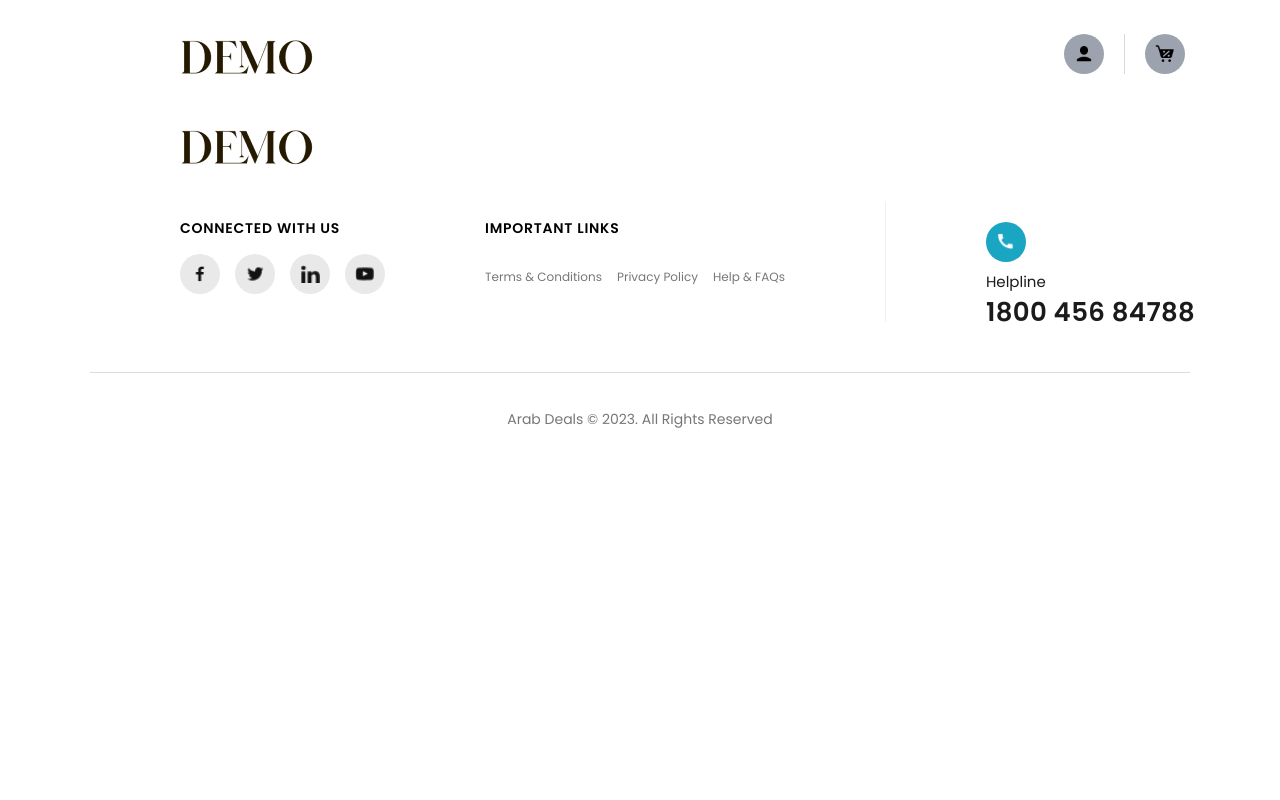
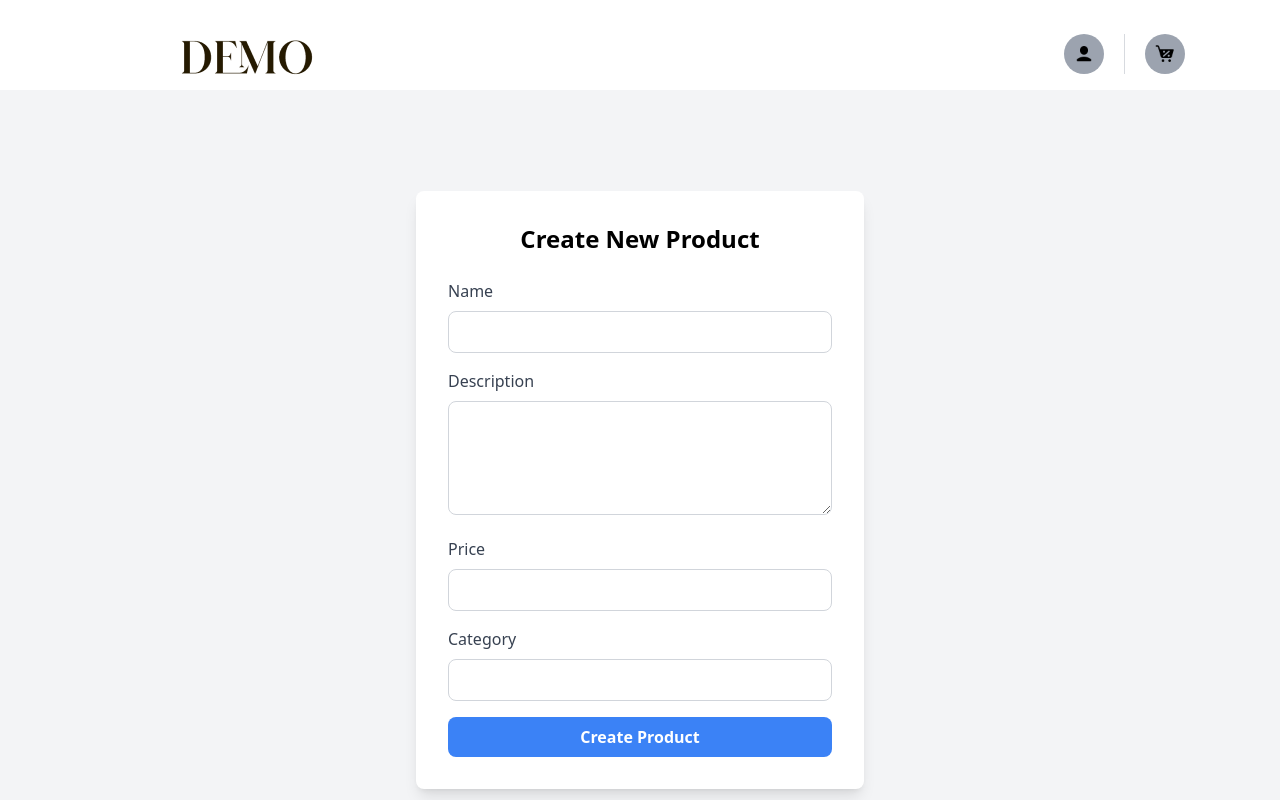
Before and after one commit to Janna007/credot, a React (Vite) app in the folder client/: page /create-product in a window 1280 px wide. Shown: the top 800 px of the page. Built offline with nearby package versions, Linux system fonts and the light colour scheme; sample sign-in values are in the browser's storage.

Commit message:
create product

```diff
--- a/client/src/App.jsx
+++ b/client/src/App.jsx
@@ -13,6 +13,7 @@ import MyOrder from './pages/MyOrder'
 import ProtectedRoute from './ProtectedRoute';
 import Dashboard from './pages/Dashboard'
 import AdminOrders from './pages/AdminOrders'
+import CreateProduct from './components/dashboard/CreateProduct'
 
 function App() {
 
@@ -30,6 +31,7 @@ function App() {
         <Route path='/my-order' element={<ProtectedRoute element={<MyOrder />} />} />
         <Route path='/dashboard' element={<ProtectedRoute element={<Dashboard />} adminOnly={true} />} />
         <Route path='/orders' element={<ProtectedRoute element={<AdminOrders />}  />} />
+        <Route path='/create-product' element={<ProtectedRoute element={<CreateProduct />}  />} />
 
       </Routes>
       <Footer/>
--- /dev/null
+++ b/client/src/components/dashboard/CreateProduct.jsx
@@ -0,0 +1,116 @@
+import React, { useState } from 'react';
+import api from '../../api/api';
+
+import { useNavigate } from 'react-router-dom'
+
+function CreateProduct() {
+    const navigate=useNavigate()
+  const [formData, setFormData] = useState({
+    name: '',
+    description: '',
+    price: '',
+    category: ''
+  });
+
+  const [error,setError]=useState()
+
+  const handleChange = (e) => {
+    const { name, value } = e.target;
+    setFormData({
+      ...formData,
+      [name]: value
+    });
+  };
+
+  const handleSubmit =async (e) => {
+    e.preventDefault();
+    try {
+        const response=await api.post("/products/create",formData)
+        console.log(response)
+        if(response.data.success){
+            navigate("/dashboard")
+            setError("")
+        }
+
+    } catch (error) {
+        console.error('Error:', error);
+        setError(error.response.data.message)
+    }
+  };
+
+  return (
+    <div className="flex justify-center items-center min-h-screen bg-gray-100 py-[20px] ">
+      <div className="w-full max-w-md p-8 bg-white rounded-lg shadow-lg">
+        <h2 className="text-2xl font-bold mb-6 text-center">Create New Product</h2>
+        <form onSubmit={handleSubmit} className="space-y-4">
+          <div>
+            <label htmlFor="name" className="block text-gray-700 font-medium mb-2">
+              Name
+            </label>
+            <input
+              type="text"
+              id="name"
+              name="name"
+              value={formData.name}
+              onChange={handleChange}
+              className="w-full px-3 py-2 border border-gray-300 rounded-lg focus:outline-none focus:ring-2 focus:ring-blue-500"
+              required
+            />
+          </div>
+          <div>
+            <label htmlFor="description" className="block text-gray-700 font-medium mb-2">
+              Description
+            </label>
+            <textarea
+              id="description"
+              name="description"
+              value={formData.description}
+              onChange={handleChange}
+              className="w-full px-3 py-2 border border-gray-300 rounded-lg focus:outline-none focus:ring-2 focus:ring-blue-500"
+              rows="4"
+              required
+            />
+          </div>
+          <div>
+            <label htmlFor="price" className="block text-gray-700 font-medium mb-2">
+              Price
+            </label>
+            <input
+              type="number"
+              id="price"
+              name="price"
+              value={formData.price}
+              onChange={handleChange}
+              className="w-full px-3 py-2 border border-gray-300 rounded-lg focus:outline-none focus:ring-2 focus:ring-blue-500"
+              required
+            />
+          </div>
+          <div>
+            <label htmlFor="category" className="block text-gray-700 font-medium mb-2">
+              Category
+            </label>
+            <input
+              type="text"
+              id="category"
+              name="category"
+              value={formData.category}
+              onChange={handleChange}
+              className="w-full px-3 py-2 border border-gray-300 rounded-lg focus:outline-none focus:ring-2 focus:ring-blue-500"
+              required
+            />
+          </div>
+          <div>
+            <button
+              type="submit"
+              className="w-full py-2 px-4 bg-blue-500 text-white font-semibold rounded-lg hover:bg-blue-600 focus:outline-none focus:ring-2 focus:ring-blue-500"
+            >
+              Create Product
+            </button>
+          </div>
+        </form>
+      </div>
+    </div>
+  );
+}
+
+export default CreateProduct;
--- a/client/src/components/dashboard/ProductList.jsx
+++ b/client/src/components/dashboard/ProductList.jsx
@@ -4,10 +4,12 @@ import edit from '../../assets/edit.png'
 import icondel from '../../assets/icondel.png'
 import api from '../../api/api'
 import EditModal from './EditModal'
+import { useNavigate } from 'react-router-dom'
 
 
 
 function ProductList() {
+  const navigate=useNavigate()
 
     const[products,setProducts]=useState([])
   const [error,setError]=useState()
@@ -62,7 +64,17 @@ function ProductList() {
 
 
   return (
+    <>
+    <div className='flex justify-end w-full px-6 mb-4 mt-4'>
+        <button
+          className='bg-blue-500 text-white py-2 px-4 rounded hover:bg-blue-600'
+          onClick={()=>{navigate("/create-product")}}
+        >
+          Create Product
+        </button>
+      </div>
     <div className='flex justify-center 2xl:ml-[150px] xlg:mx-[80px]  xl:mx-[100px] mt-[40px]'>
+
 <div className="flex flex-wrap">
         {products.map((product) => (
 
@@ -110,6 +122,7 @@ function ProductList() {
       )}
 
     </div>
+    </>
   )
 }
 
```
